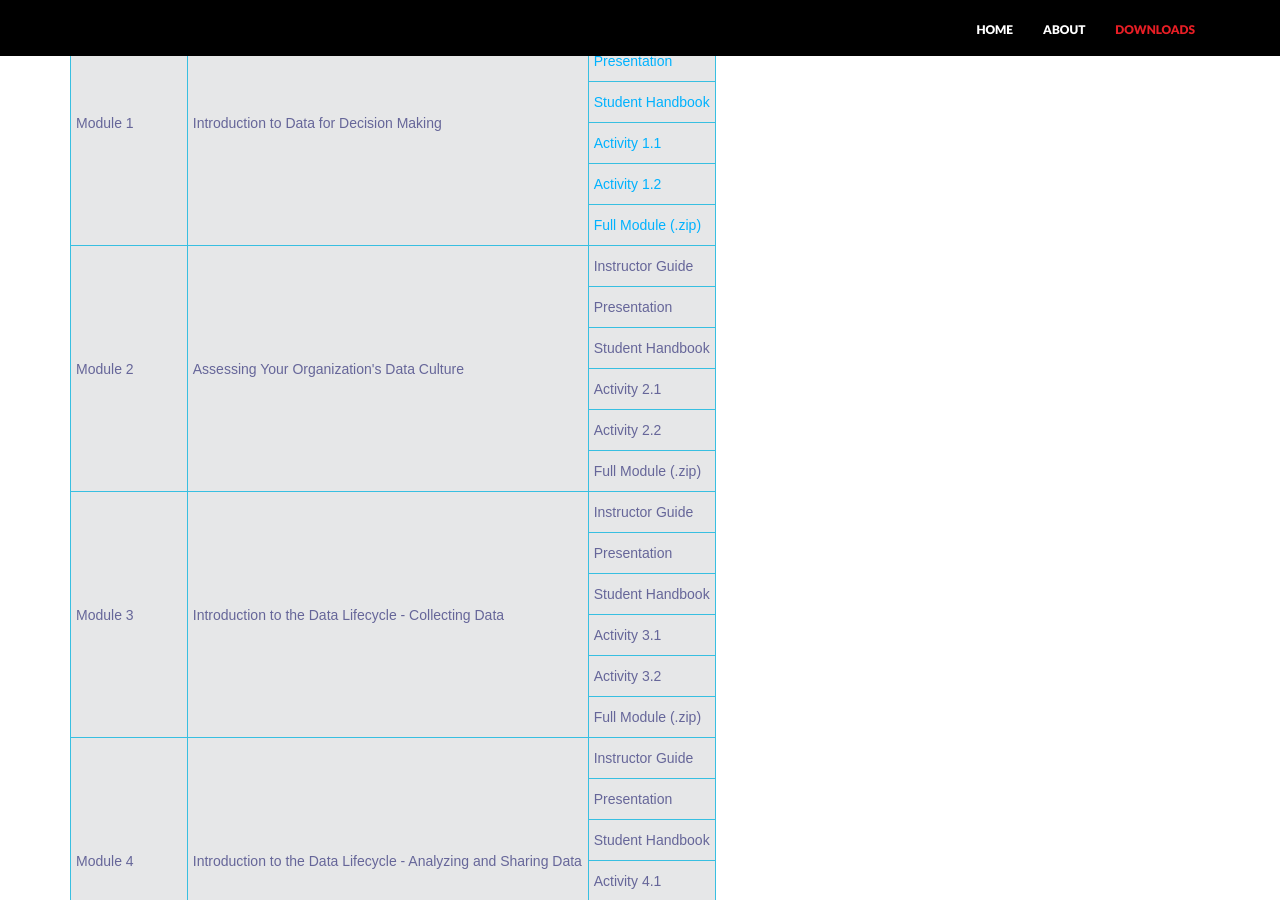
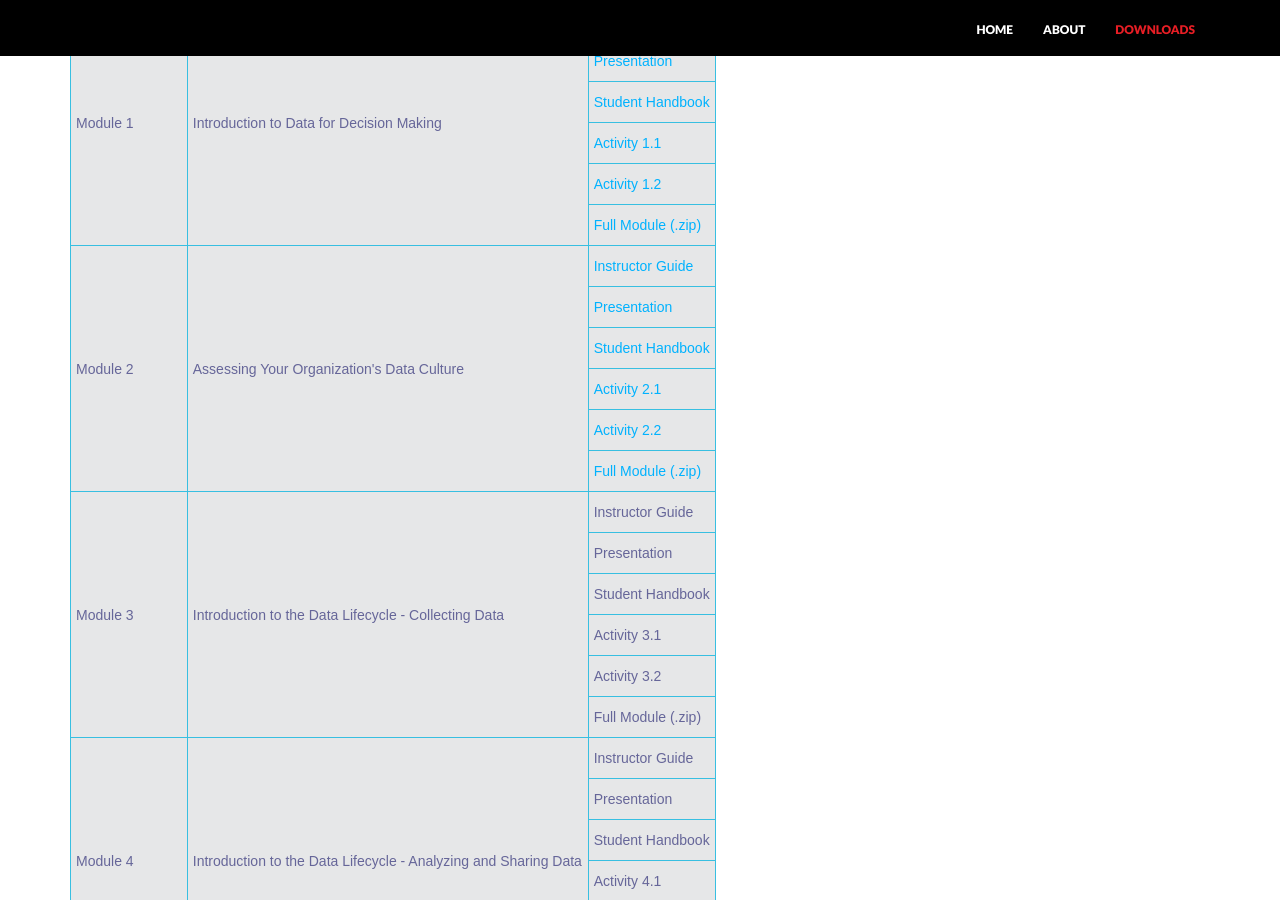
Before and after one commit to tascha/D4DM, a Jekyll site: the page built from downloads.html, in a window 1280 px wide and 900 px high, scrolled down 328 px. Built offline with Jekyll 4.4.1, drawn with Linux system fonts in a browser that asks for light colours; nearby versions of some CDN libraries.

Commit message:
module 2 links

```diff
--- a/downloads.html
+++ b/downloads.html
@@ -47,22 +47,22 @@
   <tr>
     <td class="tg-031e" rowspan="6">Module 2</td>
     <td class="tg-031e" rowspan="6">Assessing Your Organization's Data Culture</td>
-    <td class="tg-yw4l">Instructor Guide</td>
+    <td class="tg-yw4l"><a href="https://tascha.github.io/D4DM/documents/Module2_InstructorGuide.doc">Instructor Guide</a></td>
   </tr>
   <tr>
-    <td class="tg-yw4l">Presentation</td>
+    <td class="tg-yw4l"><a href="https://tascha.github.io/D4DM/documents/Module2_Slides.ppt">Presentation</a></td>
   </tr>
   <tr>
-    <td class="tg-yw4l">Student Handbook</td>
+    <td class="tg-yw4l"><a href="https://tascha.github.io/D4DM/documents/Module2_StudentHandbook.doc">Student Handbook</a></td>
   </tr>
   <tr>
-    <td class="tg-yw4l">Activity 2.1</td>
+    <td class="tg-yw4l"><a href="https://tascha.github.io/D4DM/documents/Activity_2.1.doc">Activity 2.1</a></td>
   </tr>
   <tr>
-    <td class="tg-yw4l">Activity 2.2</td>
+    <td class="tg-yw4l"><a href="https://tascha.github.io/D4DM/documents/Activity_2.2.doc">Activity 2.2</a></td>
   </tr>
   <tr>
-    <td class="tg-yw4l">Full Module (.zip)</td>
+    <td class="tg-yw4l"><a href="https://tascha.github.io/D4DM/documents/Module2_Contents.zip">Full Module (.zip)</a></td>
   </tr>
    <tr>
     <td class="tg-031e" rowspan="6">Module 3</td>
```
